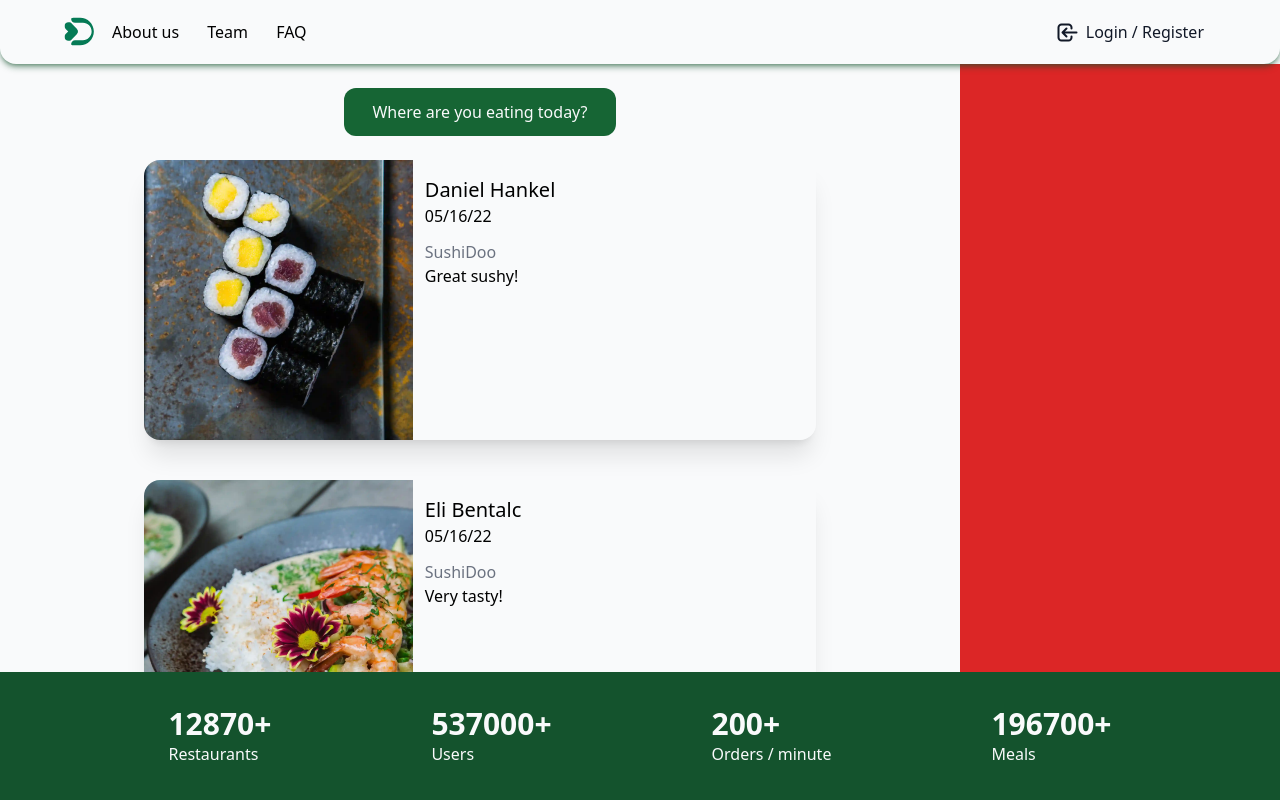
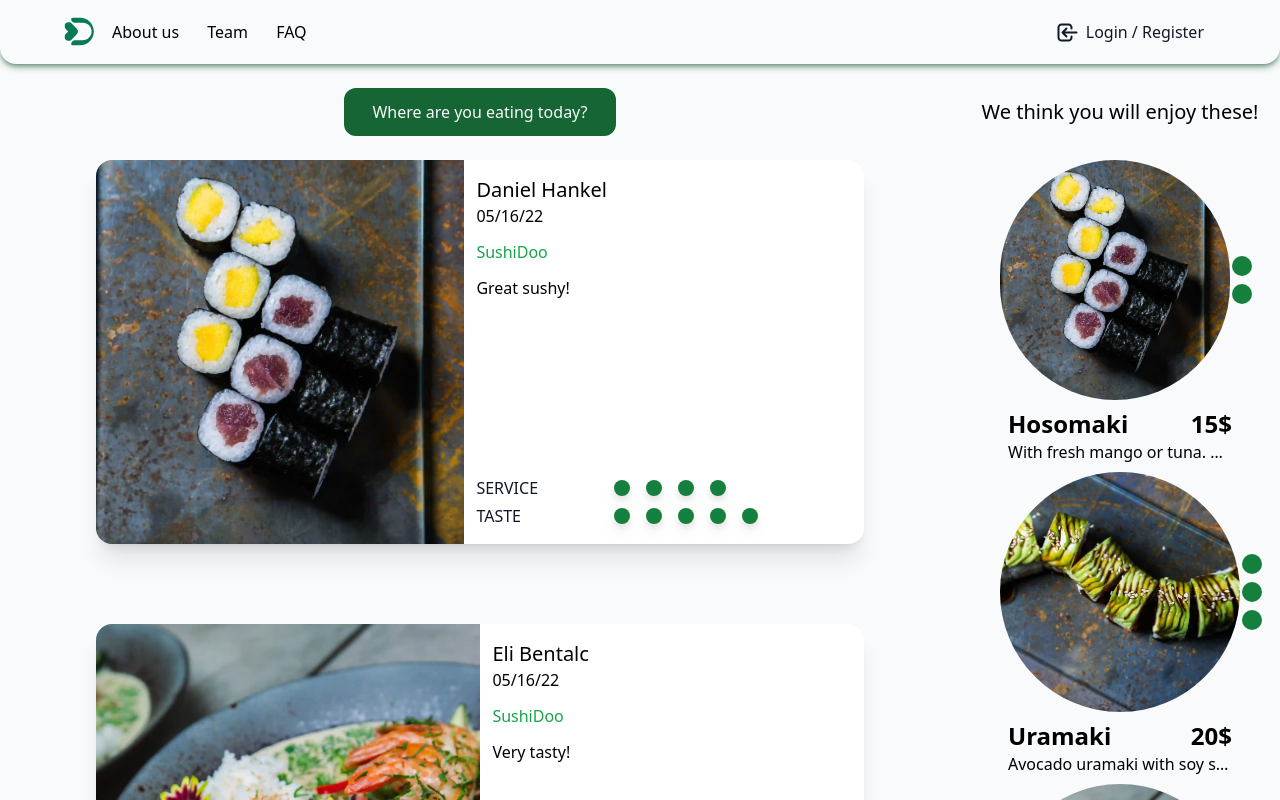
Before and after one commit to LessJakub/Salver, an Angular app in the folder Client/: page /activity in a window 1280 px wide. Shown: the top 800 px of the page. Built offline with nearby package versions, Linux system fonts and the light colour scheme.

Commit message:
Finish general activity layout

```diff
--- a/Client/src/app/user-activity/user-activity.component.html
+++ b/Client/src/app/user-activity/user-activity.component.html
@@ -1,27 +1,53 @@
 <!-- Activity wall -->
 <div class="basis-3/4 flex flex-col h-full">
+    <!-- Section button - Add post -->
     <div class="h-24 w-full flex items-center justify-center">
         <button type="button" class="bg-green-800 px-7 py-3 rounded-xl text-gray-50 font-medium hover:bg-green-900">Where are you eating today?</button>
     </div>
-    <div class="overflow-y-auto overflow-x-clip grow w-full relative">
-        <div class="absolute top-0 left-0 flex flex-col items-stretch mx-36 space-y-10">
-            <div *ngFor="let post of fetchedPosts" class="rounded-2xl shadow-xl flex">
-                <img src={{post.imageURL}} class="w-2/5 object-contain rounded-tl-2xl rounded-bl-2xl">
-                <div class="flex flex-col w-full h-full mx-3 my-4">
+
+    <!-- Post list -->
+    <div class="grow w-full flex flex-col items-center space-y-20 mb-10">
+
+        <!-- Post -->
+        <div *ngFor="let post of fetchedPosts" class="rounded-2xl shadow-xl flex w-full h-96 max-w-3xl bg-white">
+            <!-- Post image -->
+            <img src={{post.imageURL}} class="h-full object-contain rounded-tl-2xl rounded-bl-2xl ">
+
+            <!-- Post text area-->
+            <div class="flex flex-col w-full h-full px-3 py-4 justify-between relative">
+                <div class="grow min-h-0 flex flex-col">
                     <div class="mb-3">
                         <h3 class="text-xl">{{ post.user }}</h3>
                         <p> {{ prettyTimeFromDate(post.date) }}</p>
                     </div>
-                    <p class="text-gray-500"> {{ post.taggedRestaurant }}</p>
-                    <p>{{ post.description }}</p> <!-- abbreviate too long desc./set max length like twitter-->
+                    <p class="text-green-600 font-medium mb-3"> {{ post.taggedRestaurant }}</p>
+                    <p class="grow overflow-hidden relative after:absolute after:bottom-0 after:left-0 after:h-10 after:w-full after:bg-gradient-to-t after:from-white">{{ post.description }}</p> <!-- abbreviate too long desc./set max length like twitter-->
+                </div>
+
+                <!-- Post grades -->
+                <div class="pt-4 w-3/4 space-y-1">
+                    <!-- The additional divs are necessary due to h-full and w-full set on grade-component -->
+                    <div><app-grade-component [grade]="4" [name]="'Service'" [isInline]="true"></app-grade-component></div>
+                    <div><app-grade-component [grade]="5" [name]="'Taste'" [isInline]="true"></app-grade-component></div>
                 </div>
             </div>
         </div>
+
     </div>
 
 </div>
 
 <!-- Reccomendations -->
-<div class="bg-red-600 basis-1/4 h-full">
+<div class="basis-1/4 h-full flex flex-col items-center">
+    <!-- Section header-->
+    <div class="h-24 flex items-center">
+        <h2 class="text-xl font-medium">We think you will enjoy these!</h2>
+    </div>
 
+    <!-- Reccomendation list-->
+    <ng-container *ngFor="let rec of reccomendations">
+
+        <app-search-tile [model]="rec"></app-search-tile>
+
+    </ng-container>
 </div>
--- a/Client/src/app/user-activity/user-activity.component.ts
+++ b/Client/src/app/user-activity/user-activity.component.ts
@@ -1,6 +1,9 @@
 import { Component, OnInit } from '@angular/core';
 
 import { Post } from '../models/post';
+import { Dish } from '../models/Dish';
+import { GradeComponentComponent } from '../overlays/dish-overlay/grade-component/grade-component.component';
+import { SearchTileComponent } from '../search-page/search-tile/search-tile.component';
 
 @Component({
   selector: 'app-user-activity',
@@ -13,13 +16,22 @@ export class UserActivityComponent implements OnInit {
   constructor() { }
 
   fetchedPosts : Post[] | null;
+  reccomendations : Dish[] | null;
 
   ngOnInit(): void {
     this.fetchedPosts = [
       {date: new Date(2022, 4, 16), likes: 13, imageURL: "/assets/images/3W2A0606@0.5x.webp", description: "Great sushy!", taggedRestaurant: "SushiDoo", user: "Daniel Hankel"},
       {date: new Date(2022, 4, 16), likes: 2, imageURL: "/assets/images/W2A6423@0.5x.webp", description: "Very tasty!", taggedRestaurant: "SushiDoo", user: "Eli Bentalc"},
       {date: new Date(2022, 4, 17), likes: 134, imageURL: "/assets/images/3W2A0925@0.5x.webp", description: "A bit bland", taggedRestaurant: "SushiDoo", user: "Margaret Nam"},
-      {date: new Date(2022, 4, 11), likes: 8, imageURL: "/assets/images/3W2A0956@0.5x.webp", description: "Wow, this is such a nice place with fantastic food. If you're looking for great sushi and very friendly sushimasters then this is the spot! I've been to many sushi bars but this one is going to really make me visit over and over again! 100% reccomend!", taggedRestaurant: "SushiDoo", user: "Billie Thongroght"}
+      {date: new Date(2022, 4, 11), likes: 8, imageURL: "/assets/images/3W2A0956@0.5x.webp", description: "Wow, this is such a nice place with fantastic food. If you're looking for great sushi and very friendly sushimasters then this is the spot! I've been to many sushi bars but this one is going to really make me visit over and over again! 100% reccomend! By the way check out my account for other reccomendations of the best restaurants round town!", taggedRestaurant: "SushiDoo", user: "Billie Thongroght"}
+    ]
+
+    this.reccomendations = [
+      {name:"Hosomaki", imageURL:["/assets/images/3W2A0606@0.5x.webp", "/assets/images/3W2A0606@0.5x.webp"], grade:2, description:"With fresh mango or tuna. 6 pcs",price:15, restaurant: "Japan Sun"},
+      {name:"Uramaki",  imageURL:["/assets/images/3W2A0699@0.5x.webp", "/assets/images/3W2A0699@0.5x.webp"], grade:3, description:"Avocado uramaki with soy sauce.", price:20, restaurant: "Japan Sun"},
+      {name:"Curry & Shrimps", imageURL:["/assets/images/W2A6423@0.5x.webp", "/assets/images/W2A6423@0.5x.webp"],  grade:5, description:"Green curry with shrimps, vegetables and jasmin rice", price:23, restaurant: "Japan Sun"},
+      {name:"Fried Ice-Cream", imageURL:["/assets/images/W2A6500@0.5x.webp", "/assets/images/W2A6500@0.5x.webp"], grade:5, description:"Fried ice cream with mango pulp", price:17,restaurant: "Japan Sun"},
+      {name:"Fusion Rolls", imageURL:["/assets/images/W2A6389@0.5x.webp"], grade:4, description:"Salmon marinated in togarashi, avocado, mango sauce, micro greens", price:24, restaurant: "Japan Sun"},
     ]
   }
 
```
